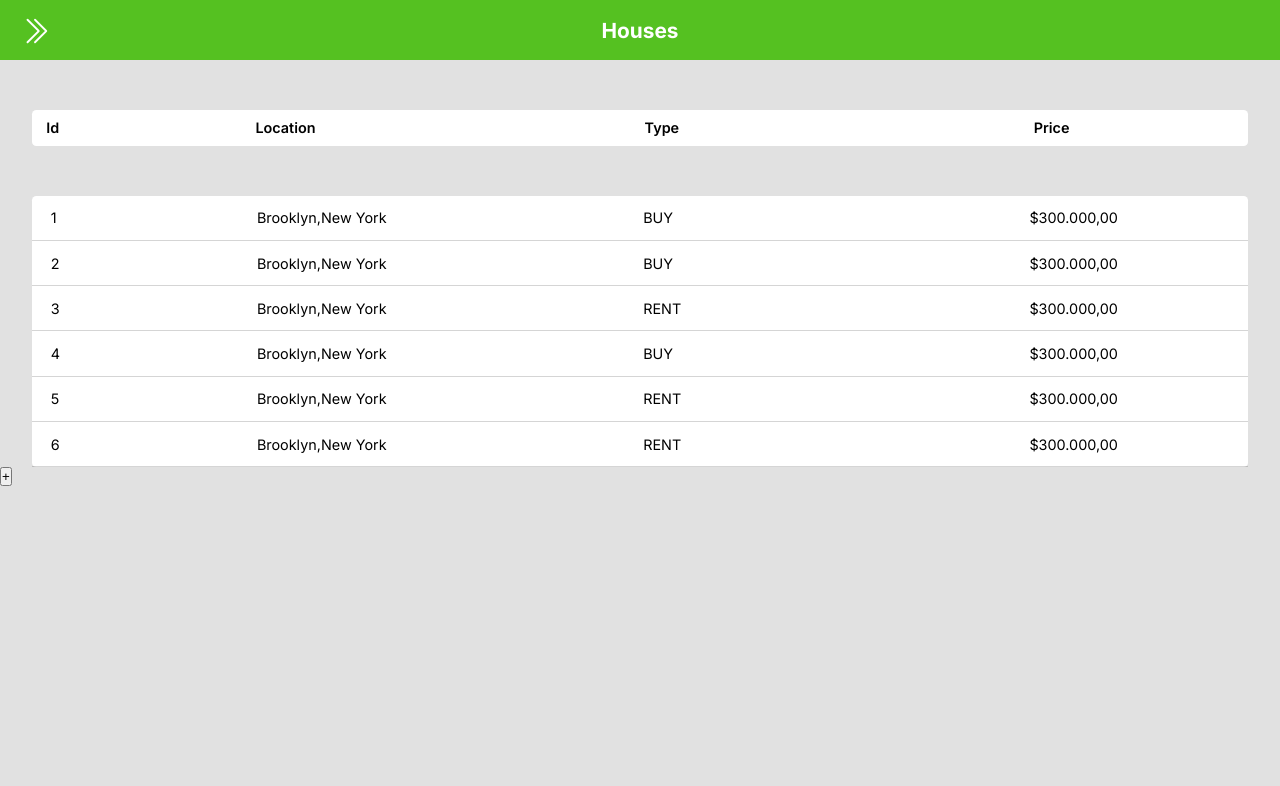
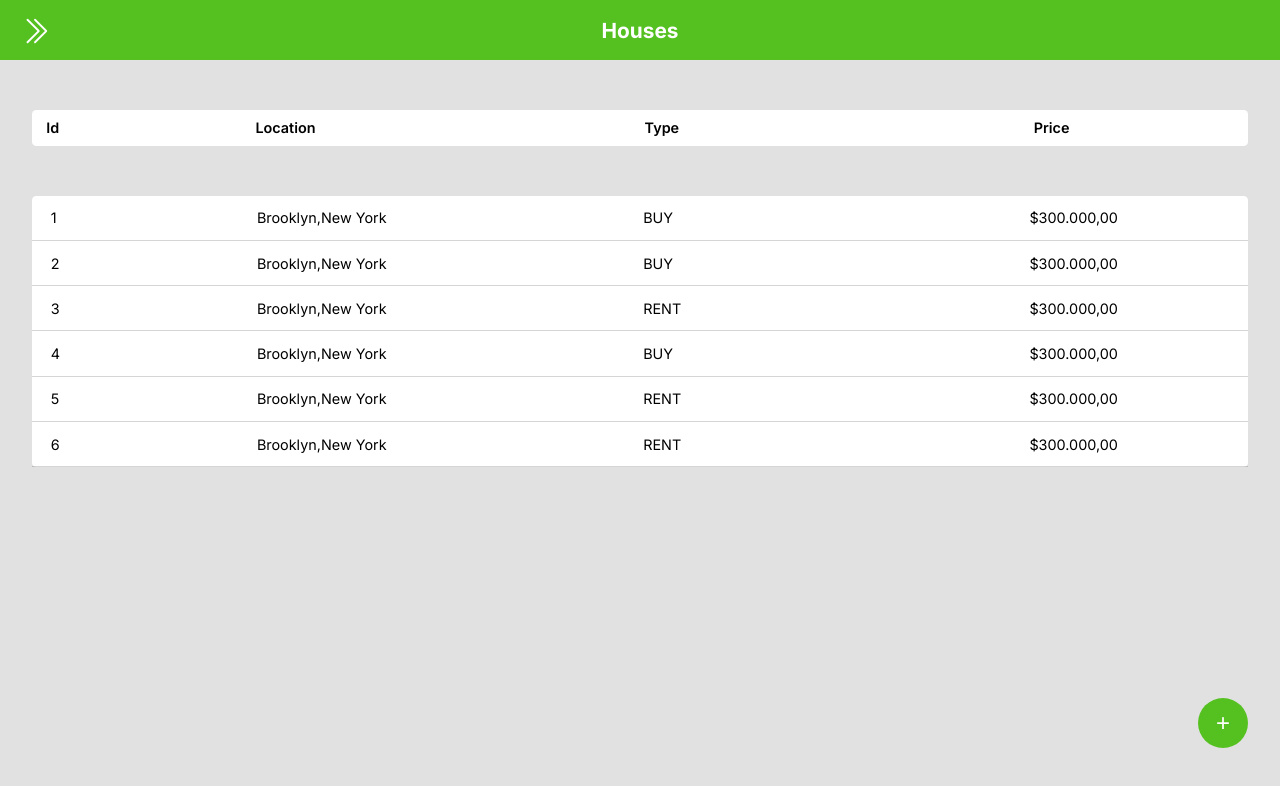
Before and after one commit to igor-ign/Green-Valley, a React (Create React App) app in the folder web/: page /admin/houses in a window 1280 px wide. Shown: the top 786 px of the page. Built offline with nearby package versions, Linux system fonts and the light colour scheme.

Commit message:
feat: create button styles

```diff
--- a/web/src/components/create-button/style.scss
+++ b/web/src/components/create-button/style.scss
@@ -0,0 +1,15 @@
+@import '../../styles';
+
+.create__button {
+    background-color: $primary1;
+    border-radius: 50%;
+    border: none;
+    bottom: 6.5%;
+    color: $primary2;
+    cursor: pointer;
+    font-size: 1.5rem;
+    height: 50px;
+    position: fixed;
+    right: 2.5%;
+    width: 50px;
+}
```
